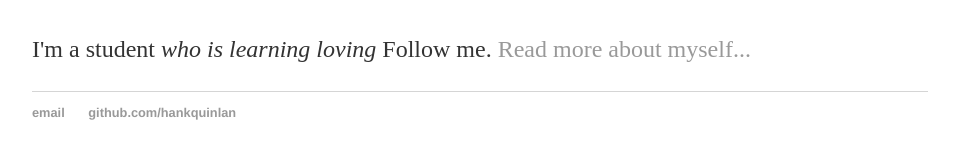
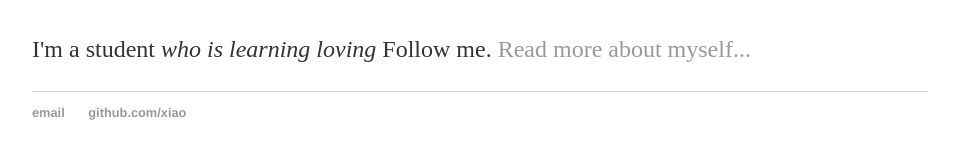
Before and after one commit to 3525613741/3525613741.github.io, a Jekyll site: the page built from index.html, in a window 1280 px wide. Shown: the part 164-323 px from the top of the page, without its empty margins (160-1119 px from the left). Built offline with Jekyll 4.4.1, drawn with Linux system fonts in a browser that asks for light colours.

Commit message:
Update default.html

```diff
--- a/_layouts/default.html
+++ b/_layouts/default.html
@@ -21,8 +21,8 @@
 			</div><!-- /.container -->
 			<footer>
 	    		<ul>
-	        		<li><a href="xiao0102666@gmail.com">email</a></li>
-	        		<li><a href="3525613741.github.io">github.com/hankquinlan</a></li>
+	        		<li><a href="mailto:xiao0102666@gmail.com">email</a></li>
+	        		<li><a href="https://github.com/xiao">github.com/xiao</a></li>
 				</ul>
 			</footer>
 		</body>
```
